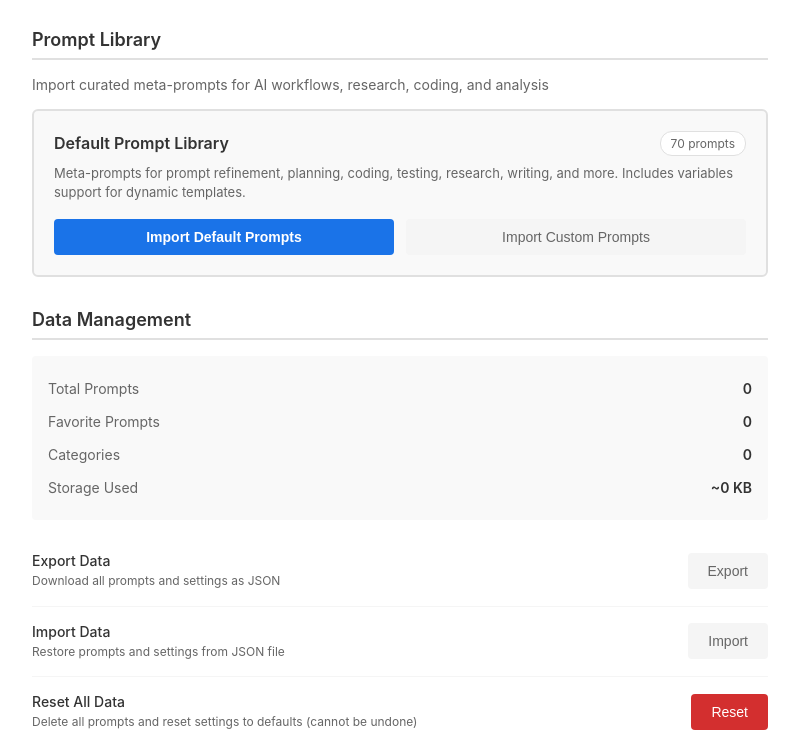
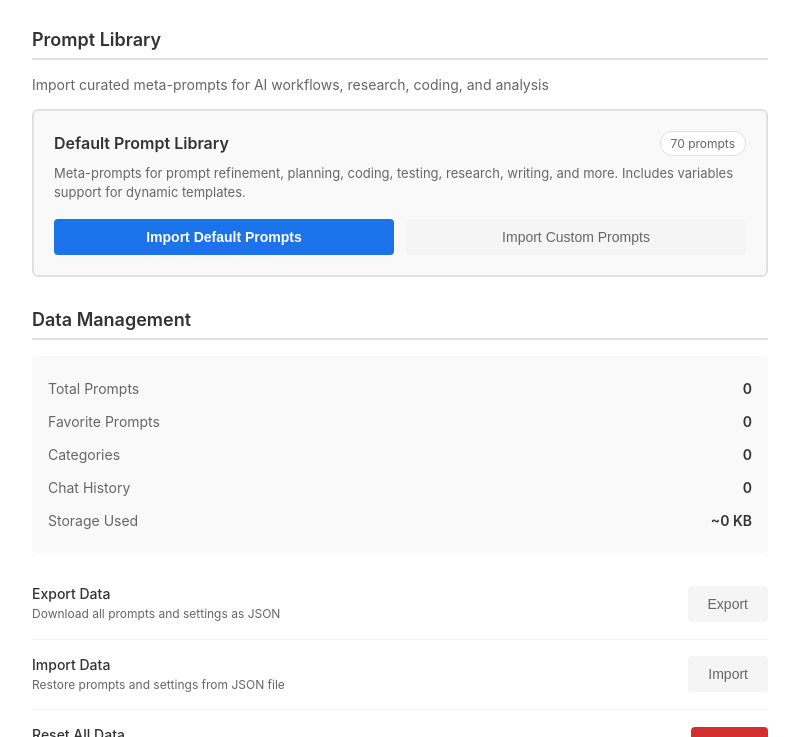
Before and after one commit to xiaolai/insidebar-ai, a website with bundled scripts: page options/options.html in a window 1280 px wide. Shown: the part 1674-2411 px from the top of the page, without its empty margins (240-1039 px from the left). Built offline with nearby package versions, Linux system fonts and the light colour scheme; some packages are replaced by stand-ins of ours.

Commit message:
Add chat history statistics to Data Management section
Changes:
- Added "Chat History" stat display in options.html showing total conversation count
- Updated loadDataStats() to fetch and display conversation statistics
- Storage size now includes both prompts and conversations for accurate total
- Imported getAllConversations from history-manager.js

This fixes the issue where the Data Management section only showed prompt statistics but not chat history/conversation statistics.

```diff
--- a/options/options.html
+++ b/options/options.html
@@ -159,7 +159,7 @@
           Customize how Enter and modifier keys work when typing in AI provider input fields.
         </p>
         <p style="font-size: 13px; color: #888; margin-bottom: 16px;">
-          <strong>Applies to:</strong> ChatGPT, Claude, Gemini, Grok, DeepSeek, and Perplexity
+          <strong>Applies to:</strong> ChatGPT, Claude, Gemini, Google (AI Mode), Grok, DeepSeek, and Perplexity.
         </p>
 
         <div class="setting-item">
@@ -279,6 +279,10 @@
             <span class="data-stat-value" id="stat-categories">0</span>
           </div>
           <div class="data-stat-item">
+            <span class="data-stat-label">Chat History</span>
+            <span class="data-stat-value" id="stat-conversations">0</span>
+          </div>
+          <div class="data-stat-item">
             <span class="data-stat-label">Storage Used</span>
             <span class="data-stat-value" id="stat-storage">~0 KB</span>
           </div>
--- a/options/options.js
+++ b/options/options.js
@@ -11,6 +11,9 @@ import {
   clearAllPrompts,
   importDefaultLibrary
 } from '../modules/prompt-manager.js';
+import {
+  getAllConversations
+} from '../modules/history-manager.js';
 const DEFAULT_ENABLED_PROVIDERS = ['chatgpt', 'claude', 'gemini', 'grok', 'deepseek'];
 
 function getEnabledProvidersOrDefault(settings) {
@@ -187,20 +190,25 @@ async function loadDataStats() {
     const prompts = await getAllPrompts();
     const favorites = await getFavoritePrompts();
     const categories = await getAllCategories();
+    const conversations = await getAllConversations();
 
     document.getElementById('stat-prompts').textContent = prompts.length;
     document.getElementById('stat-favorites').textContent = favorites.length;
     document.getElementById('stat-categories').textContent = categories.length;
+    document.getElementById('stat-conversations').textContent = conversations.length;
 
-    // Estimate storage size
-    const dataSize = JSON.stringify(prompts).length;
-    const sizeKB = Math.round(dataSize / 1024);
+    // Estimate storage size (include both prompts and conversations)
+    const promptsSize = JSON.stringify(prompts).length;
+    const conversationsSize = JSON.stringify(conversations).length;
+    const totalSize = promptsSize + conversationsSize;
+    const sizeKB = Math.round(totalSize / 1024);
     document.getElementById('stat-storage').textContent = `~${sizeKB} KB`;
   } catch (error) {
     // Silently handle data stats errors
     document.getElementById('stat-prompts').textContent = '0';
     document.getElementById('stat-favorites').textContent = '0';
     document.getElementById('stat-categories').textContent = '0';
+    document.getElementById('stat-conversations').textContent = '0';
     document.getElementById('stat-storage').textContent = '0 KB';
   }
 }
```
